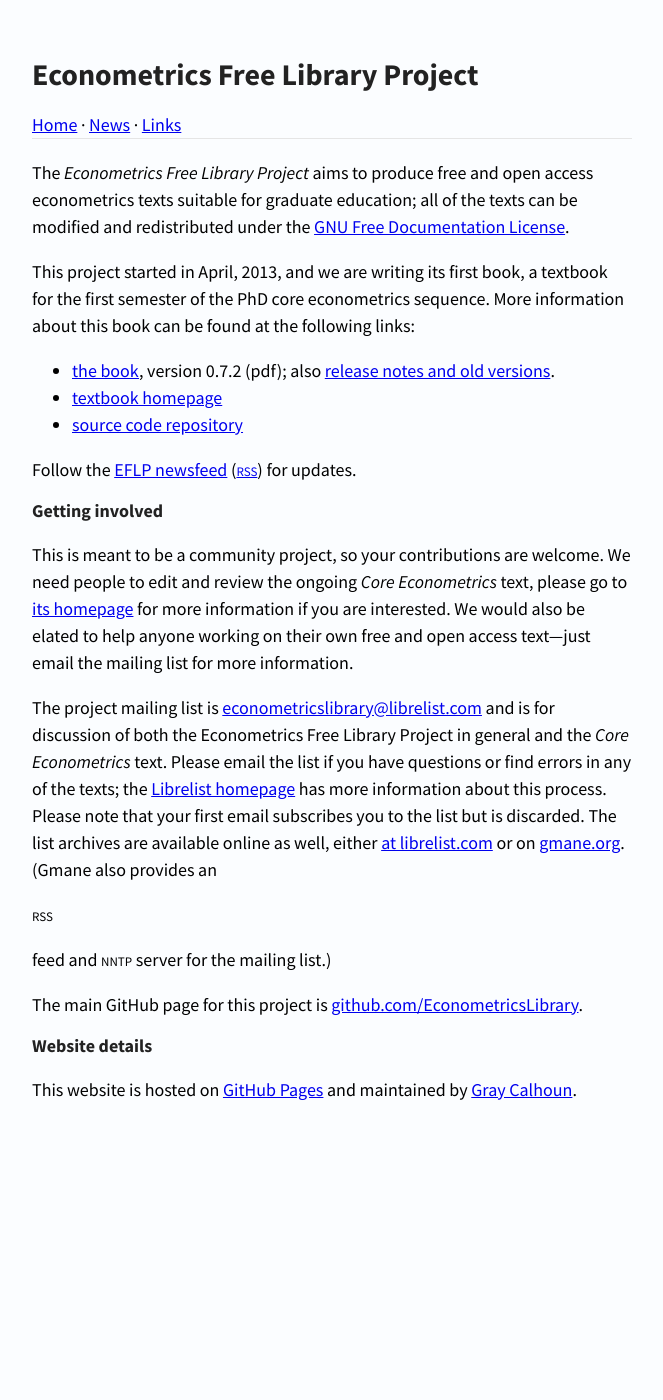
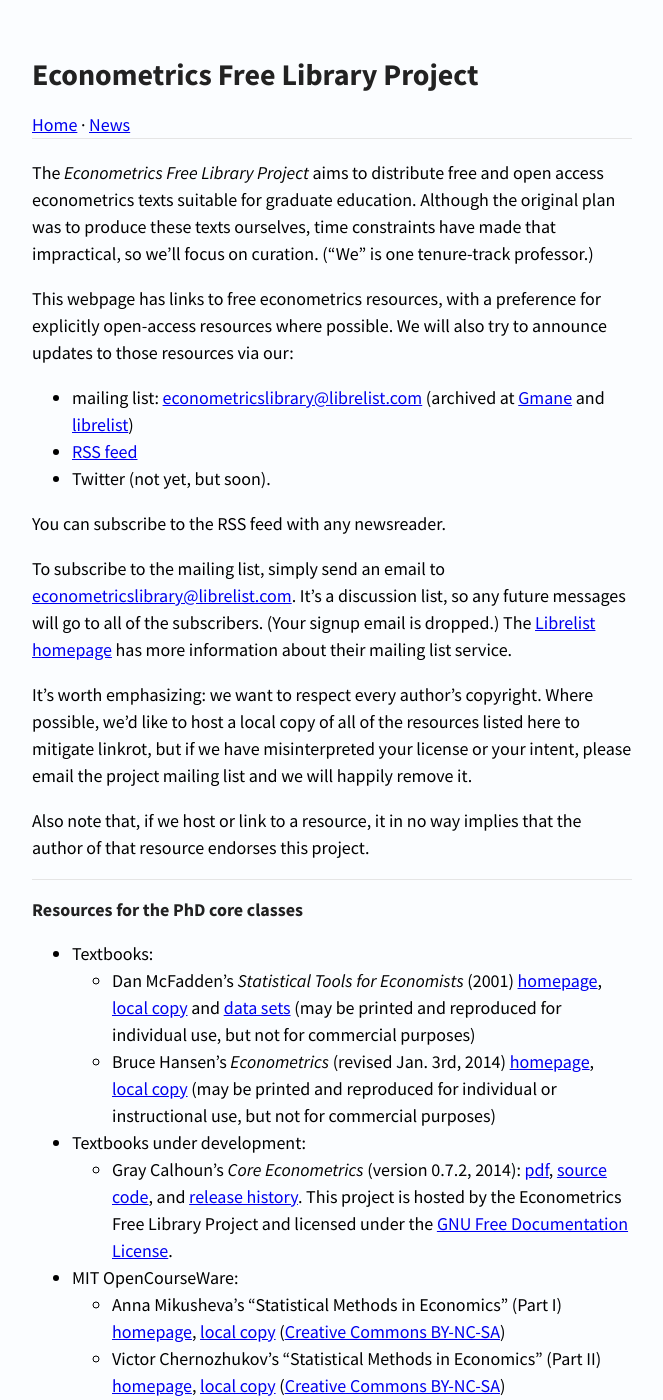
Before and after one commit to EconometricsLibrary/EconometricsLibrary.github.io, a Jekyll site: the page built from index.md, in a window 1280 px wide and 1400 px high. Shown: the whole window, without its empty margins (26-689 px from the left). Built offline with Jekyll 4.4.1, drawn with Linux system fonts in a browser that asks for light colours; Markdown is read by kramdown in place of the engine named in the settings; some of the changed text lies outside the part shown.

Commit message:
Move links to main page and rewrite project goal

```diff
--- a/_layouts/default.html
+++ b/_layouts/default.html
@@ -16,7 +16,6 @@
 	<h1>{{ page.title }}</h1>
 	<a href="/">Home</a>
 	· <a href="/blog">News</a>
-	· <a href="/links">Links</a>
 	<hr>
 
 	{{ content }}
--- a/index.md
+++ b/index.md
@@ -3,55 +3,168 @@ title: Econometrics Free Library Project
 layout: default
 ---
 
-[pdf]: https://github.com/EconometricsLibrary/core/releases/download/v0.7.2/core_econometrics.pdf
-[old]: https://github.com/EconometricsLibrary/core/releases
 [FDL]: http://www.gnu.org/copyleft/fdl.html
-[git-core]: https://github.com/EconometricsLibrary/core
+[NC]: http://creativecommons.org/licenses/by-nc-sa/3.0/us/deed.en_US
+[NC4]: http://creativecommons.org/licenses/by-nc-nd/4.0
 
-The *Econometrics Free Library Project* aims to produce free and open
-access econometrics texts suitable for graduate education; all of the
-texts can be modified and redistributed under the
-[GNU Free Documentation License][FDL].
+The *Econometrics Free Library Project* aims to distribute free and
+open access econometrics texts suitable for graduate
+education. Although the original plan was to produce these texts
+ourselves, time constraints have made that impractical, so we’ll
+focus on curation. (“We” is one tenure-track professor.)
 
-This project started in April, 2013, and we are writing its first
-book, a textbook for the first semester of the PhD core econometrics
-sequence.  More information about this book can be found at the
-following links:
+This webpage has links to free econometrics resources, with a
+preference for explicitly open-access resources where possible. We
+will also try to announce updates to those resources via our:
 
-* [the book][pdf], version 0.7.2 (pdf); also [release notes and old
-  versions][old].
-* [textbook homepage](/core)
-* [source code repository][git-core]
+* mailing list: <econometricslibrary@librelist.com>
+  (archived at [Gmane][a4] and [librelist][a2])
+* [RSS feed](/rss.xml)
+* Twitter (not yet, but soon).
 
-Follow the [EFLP newsfeed](/blog) ([<ac>rss</ac>](/rss.xml)) for
-updates.
+You can subscribe to the RSS feed with any newsreader.
 
-Getting involved
-----------------
+To subscribe to the mailing list, simply send an email to
+<econometricslibrary@librelist.com>. It’s a discussion list, so any
+future messages will go to all of the subscribers. (Your signup email
+is dropped.) The [Librelist homepage][a1] has more information about
+their mailing list service.
 
-This is meant to be a community project, so your contributions are
-welcome.  We need people to edit and review the ongoing *Core
-Econometrics* text, please go to [its homepage](/core) for more
-information if you are interested.  We would also be elated to help
-anyone working on their own free and open access text—just email the
-mailing list for more information.
+It's worth emphasizing: we want to respect every author's
+copyright. Where possible, we'd like to host a local copy of all of
+the resources listed here to mitigate linkrot, but if we have
+misinterpreted your license or your intent, please email the project
+mailing list and we will happily remove it.
 
-The project mailing list is <econometricslibrary@librelist.com> and is
-for discussion of both the Econometrics Free Library Project in
-general and the *Core Econometrics* text.  Please email the list if
-you have questions or find errors in any of the texts; the [Librelist
-homepage][i] has more information about this process.  Please note
-that your first email subscribes you to the list but is discarded.
-The list archives are available online as well, either [at
-librelist.com][j] or on [gmane.org][l]. (Gmane also provides an
-<ac>rss</ac> feed and <ac>nntp</ac> server for the mailing list.)
+Also note that, if we host or link to a resource, it in no way implies
+that the author of that resource endorses this project.
 
-The main GitHub page for this project is [github.com/EconometricsLibrary][k].
+[a1]: http://librelist.com
+[a2]: http://librelist.com/browser/econometricslibrary
+[a3]: https://github.com/EconometricsLibrary
+[a4]: http://dir.gmane.org/gmane.science.economics.econometricslibrary
 
-[i]: http://librelist.com
-[j]: http://librelist.com/browser/econometricslibrary
-[k]: https://github.com/EconometricsLibrary
-[l]: http://dir.gmane.org/gmane.science.economics.econometricslibrary
+<hr />
+
+Resources for the PhD core classes
+----------------------------------
+
+* Textbooks:
+  * Dan McFadden's *Statistical Tools for Economists* (2001)
+    [homepage][b1], [local copy][b2] and [data sets][b3] (may be
+    printed and reproduced for individual use, but not for commercial
+    purposes)
+  * Bruce Hansen’s *Econometrics* (revised Jan. 3rd, 2014)
+    [homepage][b4], [local copy][b5] (may be printed and reproduced for
+    individual or instructional use, but not for commercial purposes)
+* Textbooks under development:
+  * Gray Calhoun's *Core Econometrics* (version 0.7.2, 2014):
+    [pdf][b10], [source code][b11], and [release history][b12]. This
+    project is hosted by the Econometrics Free Library Project and
+    licensed under the [GNU Free Documentation License][FDL].
+* MIT OpenCourseWare:
+  * Anna Mikusheva's "Statistical Methods in Economics" (Part I)
+    [homepage][b6], [local copy][b7] ([Creative Commons BY-NC-SA][NC])
+  * Victor Chernozhukov's "Statistical Methods in Economics" (Part II)
+    [homepage][b8], [local copy][b9] ([Creative Commons BY-NC-SA][NC])
+
+[b1]: http://eml.berkeley.edu/~mcfadden/e240a_sp01/e240a.html
+[b2]: /dl/mcfadden_statistical_tools.pdf
+[b3]: /dl/mcfadden_data.zip
+[b4]: http://www.ssc.wisc.edu/~bhansen/econometrics/
+[b5]: /dl/hansen_econometrics.pdf
+[b6]: http://ocw.mit.edu/courses/economics/14-381-statistical-method-in-economics-fall-2013/
+[b7]: /dl/14-381-fall-2013.zip
+[b8]: http://ocw.mit.edu/courses/economics/14-381-statistical-method-in-economics-fall-2006/
+[b9]: /dl/14-381-fall-2006.zip
+[b10]: https://github.com/EconometricsLibrary/core/releases/download/v0.7.2/core_econometrics.pdf
+[b11]: https://github.com/EconometricsLibrary/core
+[b12]: https://github.com/EconometricsLibrary/core/releases
+
+Microeconometrics electives
+---------------------------
+
+* Textbooks
+  * Kenneth Train's *Discrete Choice Methods with Simulation* (second
+    edition, 2009, published by Cambridge University Press)
+    [homepage][c1] — the electronic version is "made available for use
+    by individuals for their personal research and study," so we're
+    unable to provide a local copy.
+* Recorded lectures:
+  * Imbens and Wooldridge, ["What's new in Econometrics"][c2] (2007
+    NBER Summer Institute); the course notes are available as a
+    [single pdf][c3]
+  * List and Kremer, ["Using field experiments in economics"][c4]
+    (2009 NBER Summer Institute)
+  * Pakes and Nevo's [NBER lectures on "Econometric methods for
+    demand estimation"][c5] (2012)
+  * Acemoglu and Jackson's [NBER lectures on "Theory and Application
+    of Network Models"][c6] (2014)
+
+[c1]: http://eml.berkeley.edu/books/choice2.html
+[c2]: http://www.nber.org/minicourse3.html
+[c3]: http://www.nber.org/WNE/WNEnotes.pdf
+[c4]: http://www.streamingmeeting.com/webmeeting/matrixvideo/nber/index.html
+[c5]: http://www.nber.org/econometrics_minicourse_2012
+[c6]: http://www.nber.org/econometrics_minicourse_2014
+
+Macroeconometrics and financial econometrics
+--------------------------------------------
+
+* MIT OpenCourseWare:
+  * Anna Mikusheva's "Time Series Analysis"
+    [homepage][d1], [local copy][d2] ([Creative Commons BY-NC-SA][NC])
+* Recorded lectures:
+  * Stock and Watson, [What's new in econometrics — time series"][d3] (2008
+    NBER Summer Institute)
+  * Ludvigson, Ait-Sahalia, Brandt, and Lo's [NBER lectures on
+    "Financial econometrics"][d4] (2010)
+  * Christiano and Fernandez-Villaverde's [NBER lectures on
+    "Computational tools and macro applications"][d5] (2011)
+
+[d1]: http://ocw.mit.edu/courses/economics/14-384-time-series-analysis-fall-2013/
+[d2]: /dl/14-384-fall-2013.zip
+[d3]: http://www.nber.org/minicourse_2008.html
+[d4]: http://www.nber.org/econometrics_minicourse_2010
+[d5]: http://www.nber.org/econometrics_minicourse_2011
+
+Machine Learning topics
+-----------------------
+
+* Textbooks:
+  * Hastie, Tibshirani, and Friedman's *The elements of statistical
+    learning*. [Homepage][e2], [pdf][e3] (2nd edition, last corrected
+    Jan 2013)
+  * James, Witten, Hastie, and Tibshirani's *An Introduction to
+    Statistical Learning*. [Homepage][e4], [pdf][e5] (corrected 4th
+    printing.) This book is aimed at advanced undergraduates and
+    masters students
+* Recorded lectures:
+  * Chernozhukov, Gentzkow, Hansen, Shapiro, and Taddy's [NBER
+    lectures on "Econometric methods for high-dimensional data"][e1]
+    (2013)
+
+[e1]: http://www.nber.org/econometrics_minicourse_2013
+[e2]: http://statweb.stanford.edu/~tibs/ElemStatLearn/
+[e3]: http://statweb.stanford.edu/~tibs/ElemStatLearn/printings/ESLII_print10.pdf
+[e4]: http://www-bcf.usc.edu/~gareth/ISL
+[e5]: "http://www-bcf.usc.edu/~gareth/ISL/ISLR Fourth Printing.pdf"
+
+Undergraduate
+-------------
+
+* Textbooks:
+  * Frank Diebold's *Econometrics*. [Homepage][g1], [pdf][g2], and
+    [local copy][g3] (Creative Commons [BY-NC-ND 4.0][NC4])
+  * James, Witten, Hastie, and Tibshirani's *An Introduction to
+    Statistical Learning*. [Homepage][e4], [pdf][e5] (corrected 4th
+    printing.) (Repeated from above.)
+
+[g1]: http://www.ssc.upenn.edu/~fdiebold/Textbooks.html
+[g2]: http://www.ssc.upenn.edu/~fdiebold/Teaching104/Econometrics.pdf
+[g3]: /dl/diebold_econometrics.pdf
+
+<hr />
 
 Website details
 ---------------
@@ -60,4 +173,4 @@ This website is hosted on [GitHub Pages][] and maintained by
 [Gray Calhoun][].
 
 [GitHub Pages]: http://pages.github.com/
-[Gray Calhoun]: http://gray.clhn.co
+[Gray Calhoun]: http://www.econ.iastate.edu/~gcalhoun
--- a/links/index.md
+++ /dev/null
@@ -1,98 +0,0 @@
----
-title: Links to external resources
-layout: default
----
-
-There are other sources of free econometrics material. This is an
-incomplete list of some that stand out. These links are provided for
-your convenience (and ours), but we do not maintain these
-documents. Please contact the original authors to report errors, etc.
-
-Also, please contact the project mailing list if you know of other
-material that should be listed here.
-
-[NC]: http://creativecommons.org/licenses/by-nc-sa/3.0/us/
-
-From MIT's economics department (via [OpenCourseware](http://ocw.mit.edu/courses/economics))
---------------------------------------------------------------------------------------------
-
-* Victor Chernozhukov's graduate course, [*Statistical Methods in
-  Economics*][a1], taught in fall 2006
-    * [Lecture notes][a2] (one pdf)
-    * [Local copy of course material][a3] (licensed for noncomercial
-      use under [CC BY-NC-SA 3.0][NC])
-* Anna Mikusheva's graduate course, [*Time Series Analysis*][a4],
-  taught in fall 2008
-    * [Lecture notes][a5] (links to individual pdfs)
-    * [Recitation notes][a6] written by Paul Schrimpf (links to
-      inidividual pdfs)
-    * [Local copy of course material][a7] (licensed for noncomercial
-      use under [CC BY-NC-SA 3.0][NC])
-* Victor Chernozhukov and Whitney Newey's graduate course [*Nonlinear
-  Econometric Analysis*][a8], taught in fall 2007
-    * [Lecture notes][a9] (links to individual pdfs)
-    * [Local copy of course material][a10] (licensed for
-      noncomercial use under [CC BY-NC-SA 3.0][NC])
-* Whitney Newey's graduate course [*New Econometric Methods*][a11],
-  taught in spring 2007
-    * [Lecture notes][a12] (links to individual pdfs)
-    * [Local copy of course material][a13] (licensed for
-      noncomercial use under [CC BY-NC-SA 3.0][NC])
-
-[a1]: http://ocw.mit.edu/courses/economics/14-381-statistical-method-in-economics-fall-2006/
-[a2]: http://ocw.mit.edu/courses/economics/14-381-statistical-method-in-economics-fall-2006/lecture-notes/notes_part_2.pdf
-[a3]: /core/dl/14-381-fall-2006.zip
-
-[a4]: http://ocw.mit.edu/courses/economics/14-384-time-series-analysis-fall-2008/
-[a5]: http://ocw.mit.edu/courses/economics/14-384-time-series-analysis-fall-2008/lecture-notes
-[a6]: http://ocw.mit.edu/courses/economics/14-384-time-series-analysis-fall-2008/recitations/
-[a7]: /core/dl/14-384-fall-2008.zip
-
-[a8]: http://ocw.mit.edu/courses/economics/14-385-nonlinear-econometric-analysis-fall-2007/
-[a9]: http://ocw.mit.edu/courses/economics/14-385-nonlinear-econometric-analysis-fall-2007/lecture-notes
-[a10]: /core/dl/14-385-fall-2007.zip
-
-[a11]: http://ocw.mit.edu/courses/economics/14-386-new-econometric-methods-spring-2007/
-[a12]: http://ocw.mit.edu/courses/economics/14-386-new-econometric-methods-spring-2007/readings/
-[a13]: /core/dl/14-386-spring-2007.zip
-
-
-From the [NBER summer institute econometric lectures][d0]
----------------------------------------------------------
-
-Links to slides and videos.
-
-* [Microeconometrics][d1], Imbens and Wooldridge (2007)
-  (with [course notes as a single pdf][d2])
-* [Time series][d3], Stock and Watson (2008)
-* [Field experiments][d4], List and Kremer (2009)
-* [Financial econometrics][d5], Ludvigson, Ait-Sahalia, Brandt, and Lo (2010)
-* [Computational tools and macro applications][d6], Christiano and Fernandez-Villaverde (2011)
-* [Demand estimation][d7], Pakes and Nevo (2012)
-* [High dimensional data][d8] Chernozhukov, Gentzkow,  Hansen, Shapiro, and Taddy (2013)
-
-[d0]: http://www.nber.org/SI_econometrics_lectures.html
-[d1]: http://www.nber.org/minicourse3.html
-[d2]: http://www.nber.org/WNE/WNEnotes.pdf
-[d3]: http://www.nber.org/minicourse_2008.html
-[d4]: http://www.streamingmeeting.com/webmeeting/matrixvideo/nber/index.html
-[d5]: http://www.nber.org/econometrics_minicourse_2010
-[d6]: http://www.nber.org/econometrics_minicourse_2011
-[d7]: http://www.nber.org/econometrics_minicourse_2012
-[d8]: http://www.nber.org/econometrics_minicourse_2013
-
-Other graduate texts
---------------------
-
-* Bruce Hansen's [first year PhD econometrics textbook][c1] (may be
-  printed and reproduced for individual or instructional use, but not
-  for commercial purposes.)
-* Dan McFadden's [graduate econometrics lecture notes][c4] (2003)
-* Kenneth Train's book, [*Discrete Choice Methods with Simulation, 2nd edition*][c3]
-  (pdfs available for "personal research and study.")
-* Michael Creel's [graduate econometrics notes][c2] (GPL)
-
-[c1]: http://www.ssc.wisc.edu/~bhansen/econometrics
-[c2]: http://pareto.uab.es/mcreel/Econometrics/
-[c3]: http://elsa.berkeley.edu/books/choice2.html
-[c4]: http://elsa.berkeley.edu/users/mcfadden/e240b_sp03/e240b.html
```
Also changed, not shown: 6 other files.
